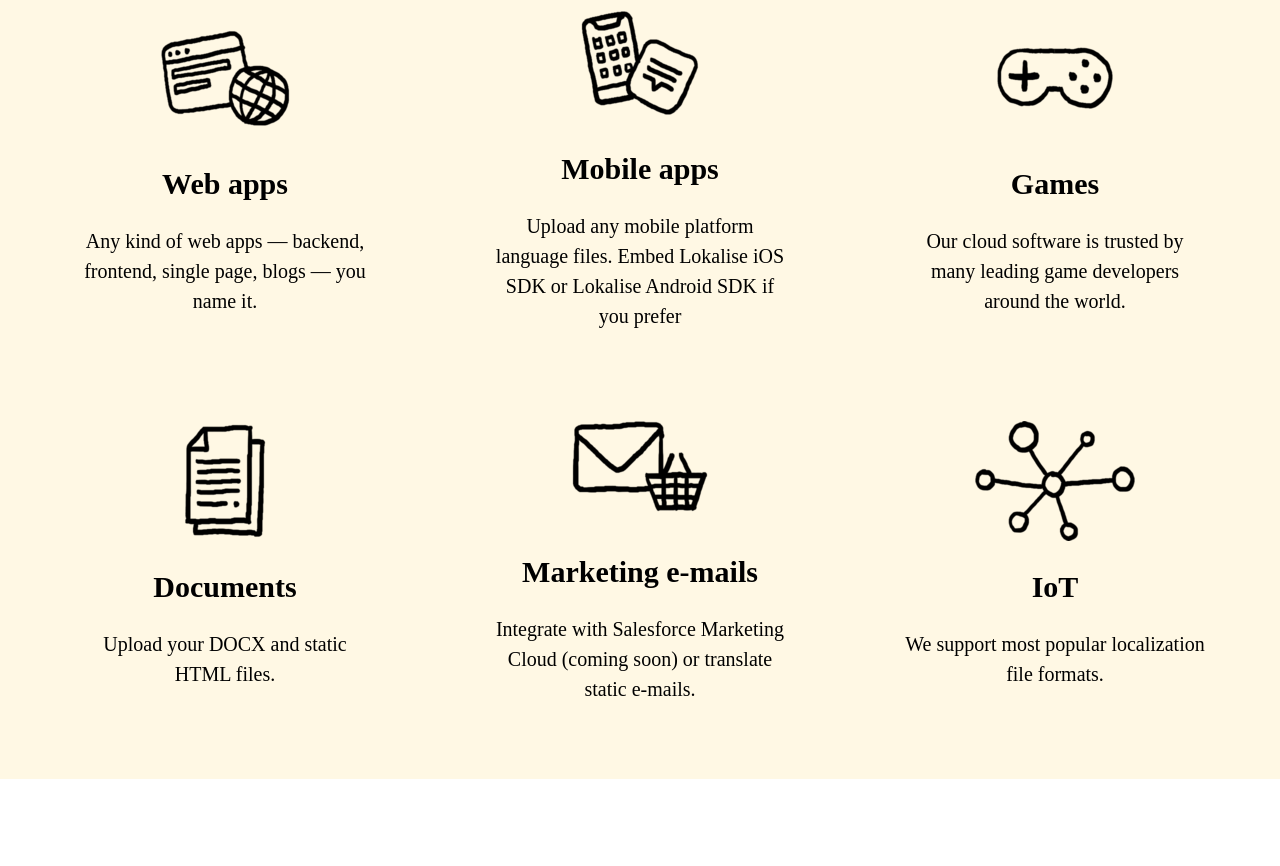
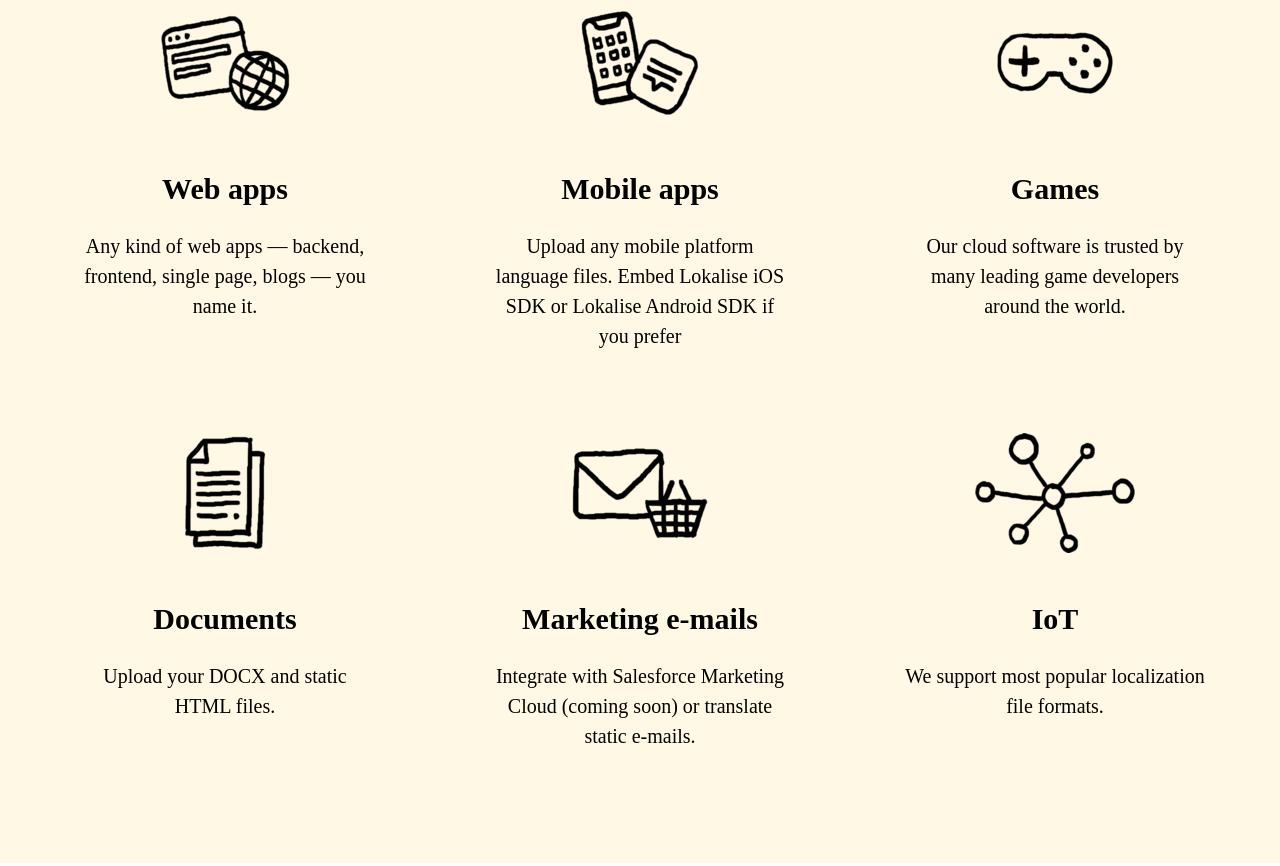
Before and after one commit to DominDmitry/Lokalise-d-flex-, a plain HTML site: page index.html in a window 1280 px wide. Shown: the part 5167-6033 px from the top of the page. Drawn offline with Linux system fonts and the light colour scheme.

Commit message:
fin_commit

```diff
--- a/css/main.css
+++ b/css/main.css
@@ -195,6 +195,9 @@ padding-bottom: 50px;
     background-color: #FFF8E4;
     margin-top: 150px;
 }
+.apps{
+    min-height: 430px;
+}
 .what_can_you h2{
     padding-top: 120px;
     margin-bottom: 79px;
@@ -207,9 +210,12 @@ padding-bottom: 50px;
 
 }
 .what_can_you img{
+    height: 120px;
+    width: 160px;
     margin:0px 70px 25px 70px
 }
 .what_can_you h3{
+    margin-top: 20px;
     margin-bottom: 25px;
 }
 .boost{
--- a/index.html
+++ b/index.html
@@ -111,20 +111,20 @@
     </div>
     <div class="container what_can_you padding-75px">
         <h2>What can you localize with Lokalise?</h2>
-        <div class="d-flex">
-            <div>
+        <div class="d-flex ">
+            <div class="apps">
                 <img src="images/web_apps.png" alt="web apps">
                 <h3>Web apps</h3>
                 <p>Any kind of web apps — backend, frontend, single page, blogs — you name it.</p>
             </div>
-            <div>
+            <div class="apps">
                 <img src="images/mobile_apps.png" alt="mobile apps">
                 <h3>Mobile apps</h3>
                 <p>Upload any mobile platform language files. Embed Lokalise iOS SDK or Lokalise Android SDK if you
                     prefer
                 </p>
             </div>
-            <div>
+            <div class="apps">
                 <img src="images/games.png" alt="games apps">
                 <h3>Games</h3>
                 <p>Our cloud software is trusted by many leading game developers around the world.
@@ -132,18 +132,18 @@
             </div>
         </div>
         <div class="d-flex">
-            <div>
+            <div class="apps">
                 <img src="images/documents.png" alt="documents">
                 <h3>Documents</h3>
                 <p>Upload your DOCX and static HTML files.</p>
             </div>
-            <div>
+            <div class="apps">
                 <img src="images/marketing_emails.png" alt="marketing_emails">
                 <h3>Marketing e-mails</h3>
                 <p>Integrate with Salesforce Marketing Cloud (coming soon) or translate static e-mails.
                 </p>
             </div>
-            <div>
+            <div class="apps">
                 <img src="images/iot.png" alt="iot">
                 <h3>IoT</h3>
                 <p>We support most popular localization file formats.
@@ -352,5 +352,4 @@
         </div>
     </div>
 </body>
-
 </html>
```
